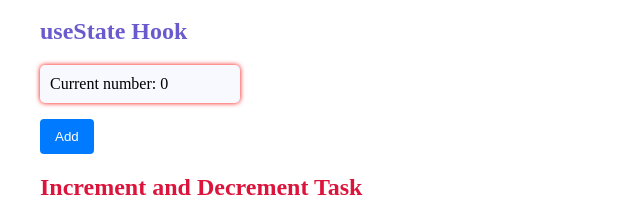
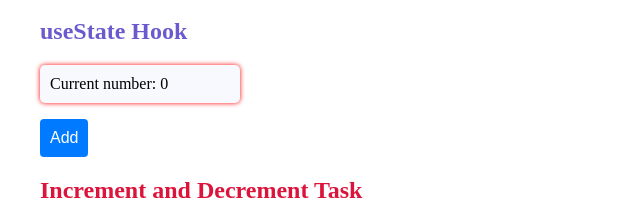
Before and after one commit to VIJAYADASS/React-Learning-and-Task, a React (Vite) app: page / in a window 1280 px wide. Shown: the part 1150-1359 px from the top of the page, without its empty margins (0-640 px from the left). Built offline with nearby package versions, Linux system fonts and the light colour scheme.

Commit message:
Update the classnames

```diff
--- a/src/assets/Day-03 useState/FirstTask.jsx
+++ b/src/assets/Day-03 useState/FirstTask.jsx
@@ -18,7 +18,7 @@ const Counter = () => {
   };
 
   return (
-    <div>
+    <div className="buttonContainer">
       <p>Current number:{count} </p>
       <button className="firstTask" onClick={increment}>
         Increment
--- a/src/assets/Day-03 useState/Usestate.jsx
+++ b/src/assets/Day-03 useState/Usestate.jsx
@@ -10,7 +10,9 @@ function Usestate() {
   return (
     <div>
       <p>Current number: {inc}</p>
-      <button onClick={handleAdd}>Add</button>
+      <button className="useState" onClick={handleAdd}>
+        Add
+      </button>
     </div>
   );
 }
```
